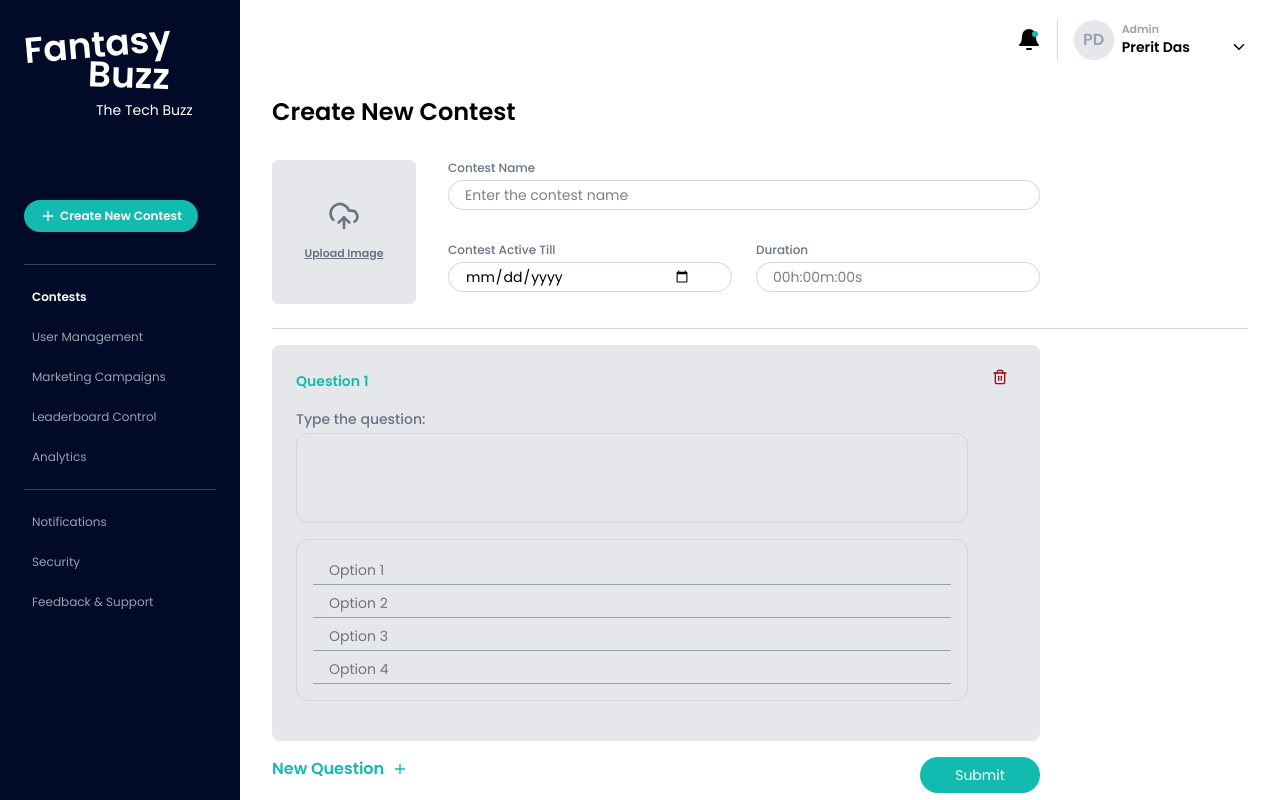
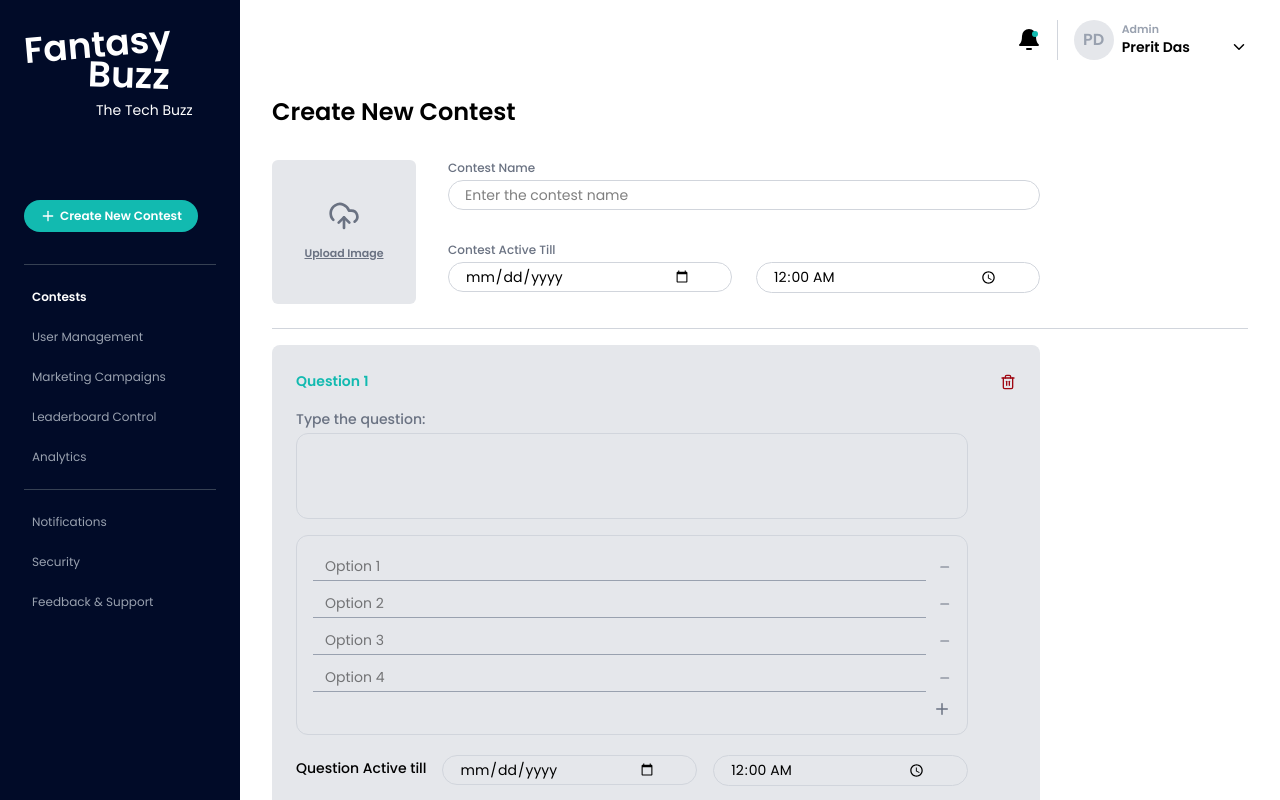
Before and after one commit to hassamsaleem55/devhouse-task, a React (Vite) app: page /contests/new in a window 1280 px wide. Built offline with nearby package versions, Linux system fonts and the light colour scheme.

Commit message:
new contest question 1 area completed

```diff
--- a/src/layouts/PageLayout.tsx
+++ b/src/layouts/PageLayout.tsx
@@ -20,7 +20,7 @@ function PageLayout({
           </Link>
         ) : null}
       </header>
-      <main className="mt-4">{children}</main>
+      <main className="mt-4 mb-8">{children}</main>
     </>
   );
 }
--- a/src/pages/NewContest.tsx
+++ b/src/pages/NewContest.tsx
@@ -1,22 +1,51 @@
-import { CloudUpload, PlusIcon, Trash2 } from "lucide-react";
+import { CloudUpload, MinusIcon, PlusIcon, Trash2 } from "lucide-react";
 import { FormButton, FormInput } from "../components/Form";
 import PageLayout from "../layouts/PageLayout";
 
+import { useState } from "react";
+
 function NewContest() {
+  const [options, setOptions] = useState<
+    {
+      id: number;
+      value: string;
+    }[]
+  >([
+    { id: 1, value: "" },
+    { id: 2, value: "" },
+    { id: 3, value: "" },
+    { id: 4, value: "" },
+  ]);
+
+  const addOption = () => {
+    const nextId = options.length ? options[options.length - 1].id + 1 : 1;
+    setOptions([...options, { id: nextId, value: "" }]);
+  };
+
+  const removeOption = (id: number) => {
+    if (options.length > 1) {
+      setOptions(options.filter((opt) => opt.id !== id));
+    }
+  };
+
+  const handleChange = (id: number, newValue: string) => {
+    setOptions((prev) =>
+      prev.map((opt) => (opt.id === id ? { ...opt, value: newValue } : opt))
+    );
+  };
+
   return (
     <PageLayout pageTitle="Create New Contest">
       <div className="border-b border-gray-300">
         <div className="mt-8 w-full max-w-3xl flex flex-col pb-6 md:flex-row gap-8">
-          {/* Upload Box */}
           <label className="w-36 h-36 flex flex-col items-center justify-center gap-2 text-gray-500 bg-gray-200 rounded-md cursor-pointer transition text-center">
             <input type="file" className="hidden" />
             <CloudUpload size={32} />
             <span className="font-semibold">
-              <u className="text-xxs">Upload Image</u>
+              <u className="text-xxs">{`Upload Image`}</u>
             </span>
           </label>
 
-          {/* Contest Details */}
           <div className="flex-1 space-y-8">
             <FormInput
               item={{
@@ -38,11 +67,11 @@ function NewContest() {
                 }}
                 changeEvent={() => {}}
               />
+              <div className="mt-4">
                 <FormInput
                   item={{
-                  label: "Duration",
-                  type: "text",
-                  value: "",
+                    type: "time",
+                    value: "00:00:00",
                     placeholder: "00h:00m:00s",
                   }}
                   changeEvent={() => {}}
@@ -51,60 +80,95 @@ function NewContest() {
             </div>
           </div>
         </div>
+      </div>
 
       <div className="w-full max-w-3xl mt-4 overflow-y-auto px-6 py-6 rounded-lg bg-gray-200">
-        <div className="grid grid-cols-12">
+        {/* Header */}
+        <div className="grid grid-cols-12 items-center">
           <div className="col-span-6">
-            <label className="text-primary text-sm">
-              <b>Question 1</b>
+            <label className="text-primary text-sm font-semibold">
+              Question 1
             </label>
           </div>
           <div className="col-span-6 text-right">
             <Trash2
               size={16}
-              className="float-right mr-2 text-red-800 hover:text-red-600 cursor-pointer"
+              className="inline-block text-red-800 hover:text-red-600 cursor-pointer"
             />
           </div>
         </div>
-        <div className="flex-1 max-w-2xl space-y-4 py-4">
+
+        {/* Question input */}
+        <div className="max-w-2xl py-4 space-y-4">
           <div className="flex flex-col relative">
             <label className="mb-1 text-sm font-medium text-gray-500">
               Type the question:
             </label>
-            <input
-              type="textarea"
-              className="w-full border border-gray-300 rounded-xl py-8 px-4 pr-10 focus:outline-none focus:ring-1 focus:ring-gray-400 focus:border-transparent"
+            <textarea
+              className="w-full border border-gray-300 rounded-xl py-3 px-4 pr-10 text-sm focus:outline-none focus:ring-1 focus:ring-gray-400 focus:border-transparent resize-none"
+              rows={3}
             />
           </div>
 
-          <div className="p-4 border border-gray-300 rounded-xl space-y-1">
-            <div className="flex flex-col relative">
+          {/* Options */}
+          <div className="p-4 border border-gray-300 rounded-xl space-y-2">
+            {options.map((option, index) => (
+              <div key={option.id} className="flex gap-3 items-center">
                 <input
-                type="textarea"
-                placeholder="Option 1"
-                className="w-full border-b border-gray-400 text-sm py-1 px-4 pr-10 focus:outline-none"
+                  type="text"
+                  value={option.value}
+                  placeholder={`Option ${index + 1}`}
+                  onChange={(e) => handleChange(option.id, e.target.value)}
+                  className="w-full border-b border-gray-400 text-sm py-1 px-3 focus:outline-none"
+                />
+                <MinusIcon
+                  size={14}
+                  className={`cursor-pointer ${
+                    options.length > 1
+                      ? "text-gray-500 hover:text-red-500"
+                      : "text-gray-300 cursor-not-allowed"
+                  }`}
+                  onClick={() => options.length > 1 && removeOption(option.id)}
                 />
               </div>
-             <div className="flex flex-col relative">
-              <input
-                type="textarea"
-                placeholder="Option 2"
-                className="w-full border-b border-gray-400 text-sm py-1 px-4 pr-10 focus:outline-none"
+            ))}
+
+            {/* Plus icon aligned to the right */}
+            <div className="flex justify-end">
+              <PlusIcon
+                size={18}
+                className="cursor-pointer text-gray-500 hover:text-primary"
+                onClick={addOption}
               />
             </div>
-             <div className="flex flex-col relative">
-              <input
-                type="textarea"
-                placeholder="Option 3"
-                className="w-full border-b border-gray-400 text-sm py-1 px-4 pr-10 focus:outline-none"
+          </div>
+
+          <div className="space-y-4">
+            <div className="w-full flex items-center gap-4">
+              <label className="font-medium text-sm whitespace-nowrap">
+                Question Active till
+              </label>
+              <div className="flex-1">
+                <FormInput
+                  item={{ type: "date", value: "" }}
+                  changeEvent={() => {}}
                 />
               </div>
-             <div className="flex flex-col relative">
-              <input
-                type="textarea"
-                placeholder="Option 4"
-                className="w-full border-b border-gray-400 text-sm py-1 px-4 pr-10 focus:outline-none"
+              <div className="flex-1">
+                <FormInput
+                  item={{ type: "time", value: "00:00:00" }}
+                  changeEvent={() => {}}
                 />
+              </div>
+            </div>
+
+            <div className="w-full flex items-center text-sm gap-25">
+              <label className="font-medium whitespace-nowrap">Source</label>
+              <div className="flex-1">
+                <a href="">
+                  <u>Placeholder for the link of the source of answer</u>
+                </a>
+              </div>
             </div>
           </div>
         </div>
```
Lines whose indentation alone changed are shown as unchanged.
